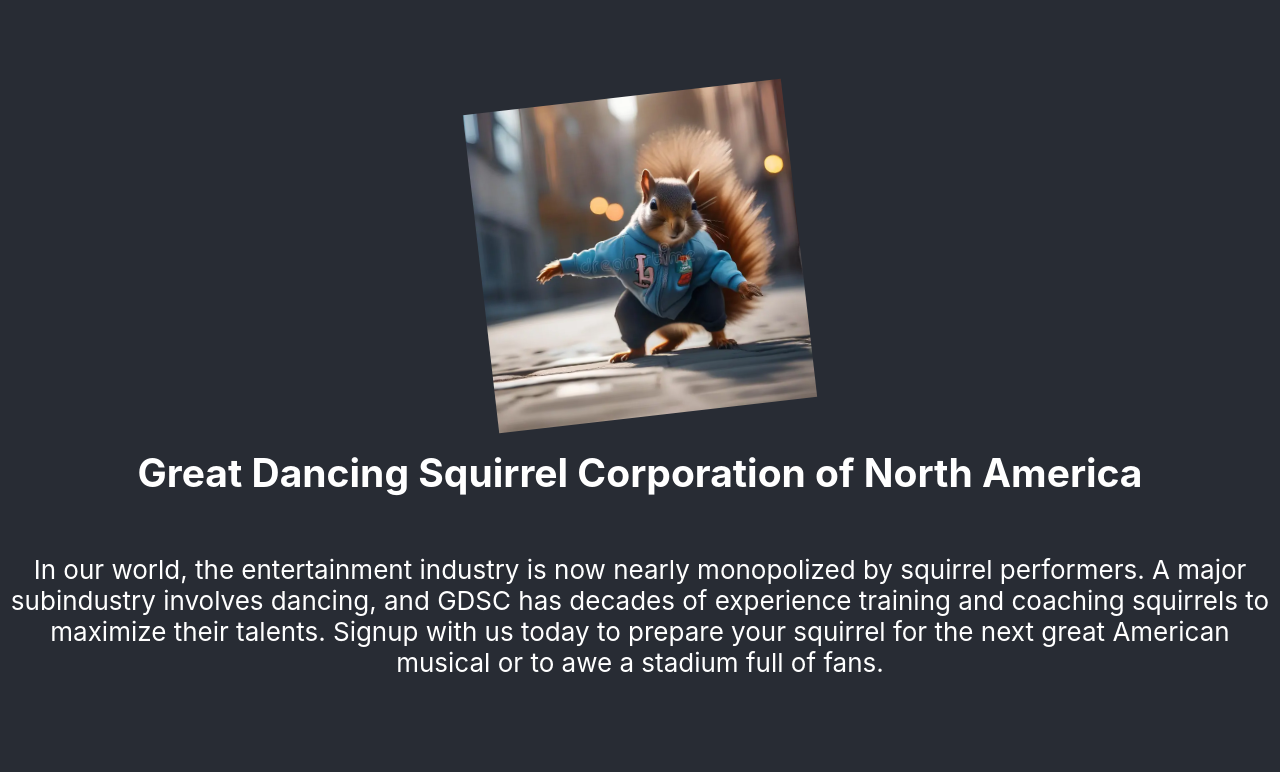
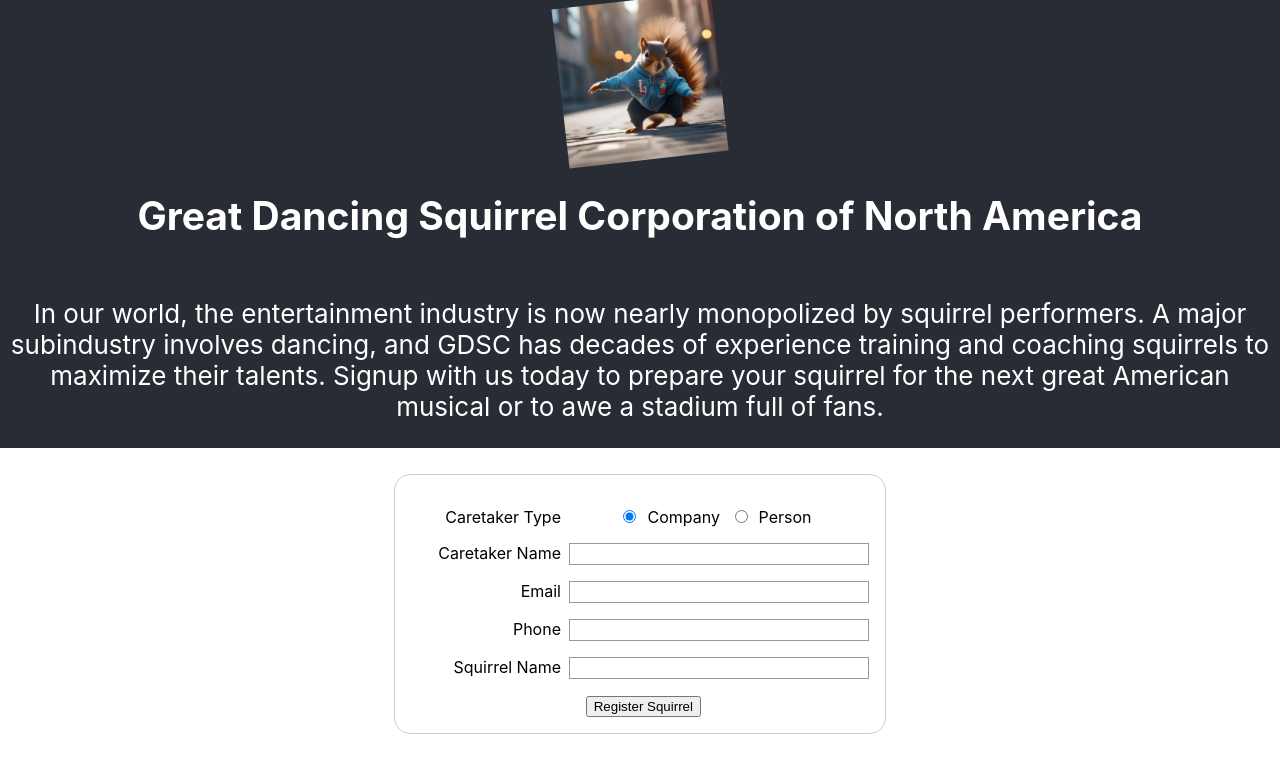
Before and after one commit to bkrug/dancing-squirrel-ui, a React (Create React App) app: page / in a window 1280 px wide. Shown: the top 772 px of the page. Built offline with nearby package versions, Linux system fonts and the light colour scheme.

Commit message:
Style a form

```diff
--- a/package.json
+++ b/package.json
@@ -1,6 +1,7 @@
 {
   "name": "squirrel-ui",
   "version": "0.1.0",
+  "proxy": "http://localhost:5626/api",
   "private": true,
   "dependencies": {
     "@testing-library/dom": "^10.4.1",
--- a/src/App.css
+++ b/src/App.css
@@ -3,7 +3,7 @@
 }
 
 .App-logo {
-  height: 40vmin;
+  height: 20vmin;
   pointer-events: none;
 }
 
@@ -15,13 +15,13 @@
 
 .App-header {
   background-color: #282c34;
-  min-height: 100vh;
   display: flex;
   flex-direction: column;
   align-items: center;
   justify-content: center;
   font-size: calc(10px + 2vmin);
   color: white;
+  margin-bottom: 1em;
 }
 
 .App-link {
--- a/src/App.tsx
+++ b/src/App.tsx
@@ -1,6 +1,7 @@
 import React from "react";
 import breakdancingSquirrel from "./breakdancing-squirrel.jpg";
 import "./App.css";
+import getTrainingRequestForm from "./SignupForm";
 
 function App() {
   return (
@@ -14,6 +15,9 @@ function App() {
           Signup with us today to prepare your squirrel for the next great American musical or to awe a stadium full of fans.
         </p>
       </header>
+      <div>
+        {getTrainingRequestForm()}
+      </div>
     </div>
   );
 }
--- /dev/null
+++ b/src/SignupForm.css
@@ -0,0 +1,80 @@
+body {
+  /* Center the form on the page */
+  text-align: center;
+}
+
+form {
+  display: inline-block;
+  /* Form outline */
+  padding: 1em;
+  border: 1px solid #cccccc;
+  border-radius: 1em;
+}
+
+p + p {
+  margin-top: 1em;
+}
+
+label {
+  /* Uniform size & alignment */
+  display: inline-block;
+  min-width: 150px;
+  text-align: right;
+}
+
+input[type="radio"] + label {
+  min-width: auto;
+  margin: 0 .5em;
+}
+
+label + input,
+label + .radiogroup {
+  margin-left: .5em;
+}
+
+input:not([type="radio"]),
+textarea,
+.radiogroup {
+  /* Uniform text field size */
+  width: 300px;
+}
+
+input:not([type="radio"]),
+textarea {
+  /* To make sure that all text fields have the same font settings
+     By default, text areas have a monospace font */
+  font: 1em sans-serif;
+  box-sizing: border-box;
+  /* Match form field borders */
+  border: 1px solid #999999;
+}
+
+.radiogroup {
+  display: inline-block;
+}
+
+input:focus,
+textarea:focus {
+  /* Set the outline width and style */
+  outline-style: solid;
+  /* To give a little highlight on active elements */
+  outline-color: black;
+}
+
+textarea {
+  /* Align multiline text fields with their labels */
+  vertical-align: top;
+  /* Provide space to type some text */
+  height: 5em;
+}
+
+.button {
+  /* Align buttons with the text fields */
+  padding-left: 90px; /* same size as the label elements */
+}
+
+button {
+  /* This extra margin represent roughly the same space as the space
+     between the labels and their text fields */
+  margin-left: 0.5em;
+}
--- /dev/null
+++ b/src/SignupForm.tsx
@@ -0,0 +1,35 @@
+import React from "react";
+import "./SignupForm.css";
+
+export default function getTrainingRequestForm() {
+  return (
+    <form action="training-request/create" method="POST">
+      <p>
+        <label htmlFor="caretakertype">Caretaker Type</label>
+        <div className="radiogroup">
+          <input type="radio" name="caretakertype" id="company" value="company" defaultChecked />
+          <label htmlFor="company">Company</label>
+          <input type="radio" name="caretakertype" id="person" value="person" />
+          <label htmlFor="person">Person</label>
+        </div>
+      </p>
+      <p>
+        <label htmlFor="caretakername">Caretaker Name</label>
+        <input type="text" name="caretakername" />
+      </p>
+      <p>
+        <label htmlFor="email">Email</label>
+        <input type="email" name="email" />
+      </p>
+      <p>
+        <label htmlFor="phone">Phone</label>
+        <input type="text" name="phone" />
+      </p>
+      <p>
+        <label htmlFor="squirrelname">Squirrel Name</label>
+        <input type="text" name="squirrelname" />
+      </p>
+      <button type="submit">Register Squirrel</button>
+    </form>
+  );
+}
```
